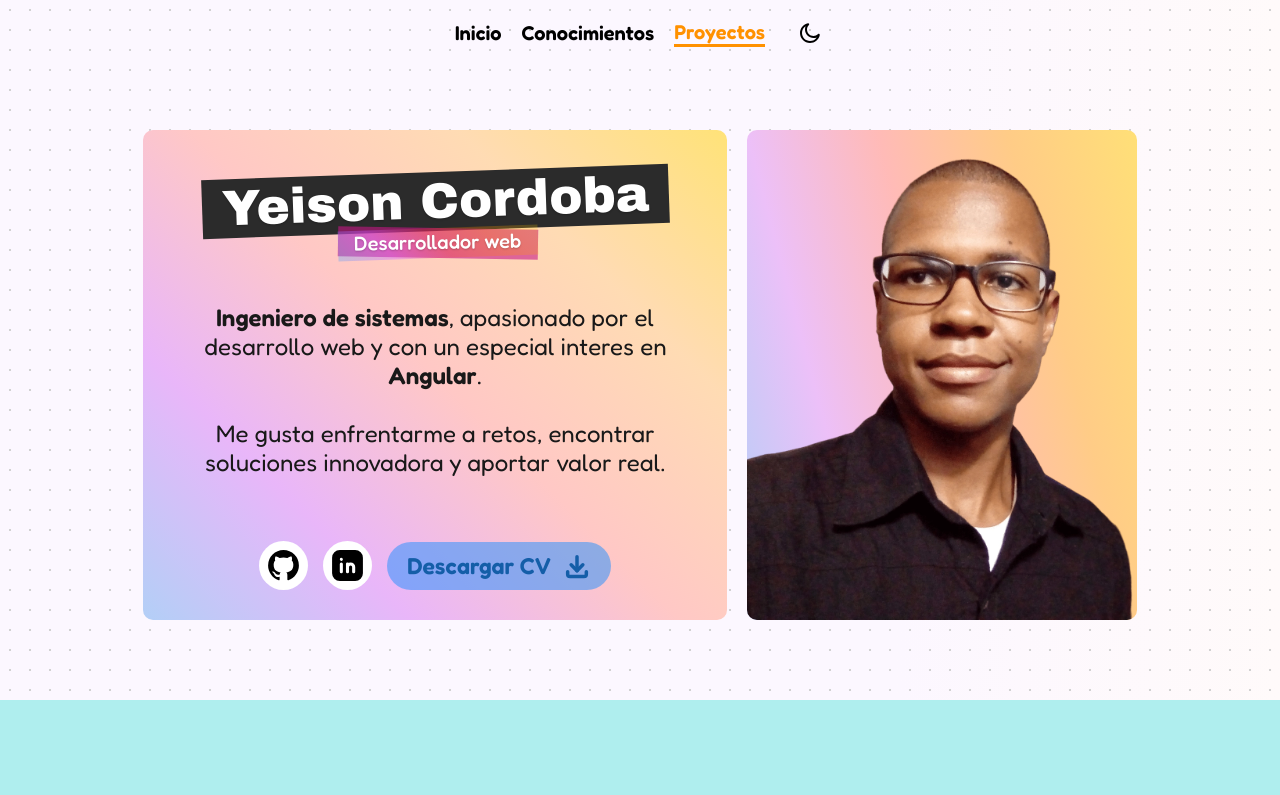
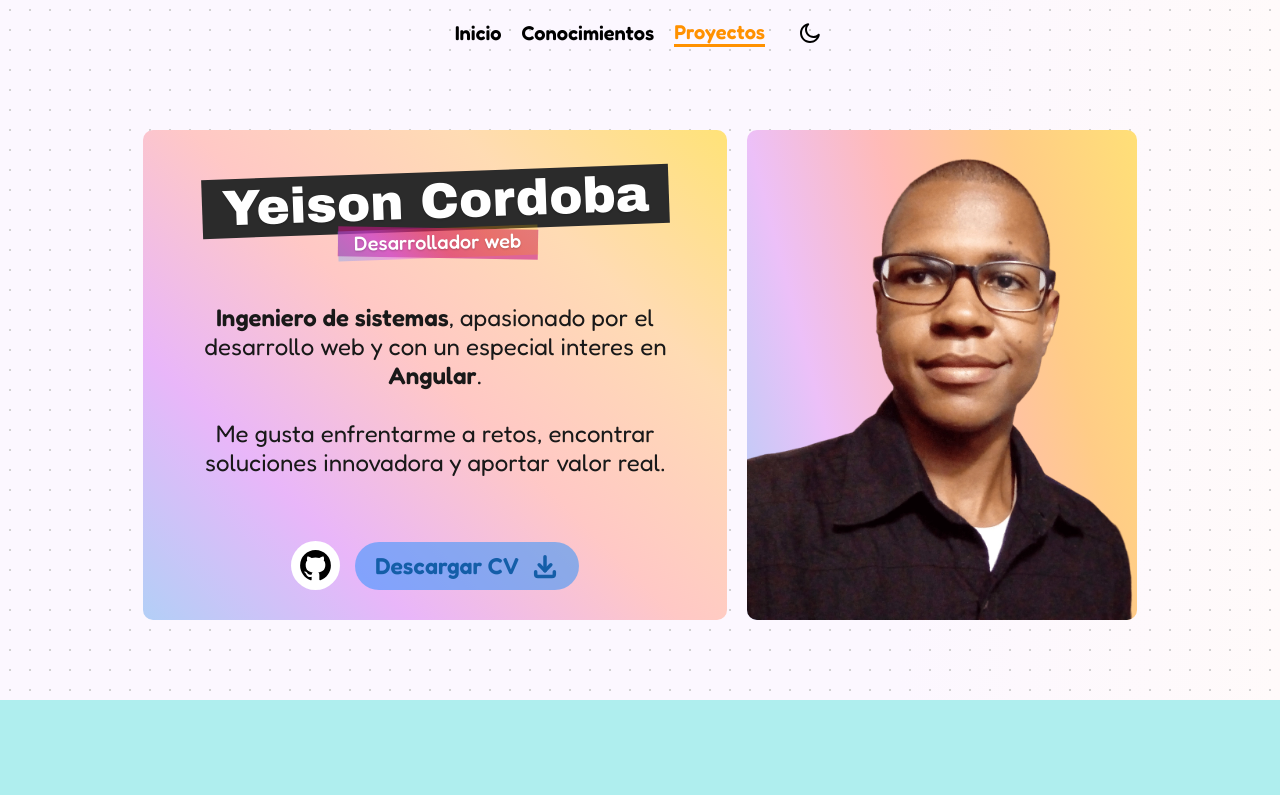
Before and after one commit to YeisonCordoba07/YeisonCordoba07.github.io, an Angular app: page / in a window 1280 px wide. Shown: the top 795 px of the page. Built offline with nearby package versions, Linux system fonts and the light colour scheme.

Commit message:
Remove commented LinkedIn link from info.component.html
Removed commented-out LinkedIn link from the HTML template.

```diff
--- a/src/app/components/templates/info/info.component.html
+++ b/src/app/components/templates/info/info.component.html
@@ -32,13 +32,13 @@
                     </svg>
                   </a>
 
-                  <a class="social__icons" href="https://www.linkedin.com/in/yeisoncordoba07"  target="_blank">
+                  <!--<a class="social__icons" href="https://www.linkedin.com/in/yeisoncordoba07"  target="_blank">
                     <svg xmlns="http://www.w3.org/2000/svg" width="37" height="37" viewBox="0 0 24 24" fill="currentColor">
                       <path stroke="none" d="M0 0h24v24H0z" fill="none" />
                       <path d="M17 2a5 5 0 0 1 5 5v10a5 5 0 0 1 -5 5h-10a5 5 0 0 1 -5 -5v-10a5 5 0 0 1 5 -5zm-9 8a1 1 0 0 0 -1 1v5a1 1 0 0 0 2 0v-5a1 1 0 0 0 -1 -1m6 0a3 3 0 0 0 -1.168 .236l-.125 .057a1 1 0 0 0 -1.707 .707v5a1 1 0 0 0 2 0v-3a1 1 0 0 1 2 0v3a1 1 0 0 0 2 0v-3a3 3 0 0 0 -3 -3m-6 -3a1 1 0 0 0 -.993 .883l-.007 .127a1 1 0 0 0 1.993 .117l.007 -.127a1 1 0 0 0 -1 -1" />
 
                     </svg>
-                  </a>
+                  </a>-->
                 </div>
                 <a class="profile__cv-a" href="https://drive.google.com/drive/folders/1DUXIt6nre4LOYQ3DbXOF0yJDcuLgOgfJ" target="_blank">
                     <p>Descargar CV</p>
```
